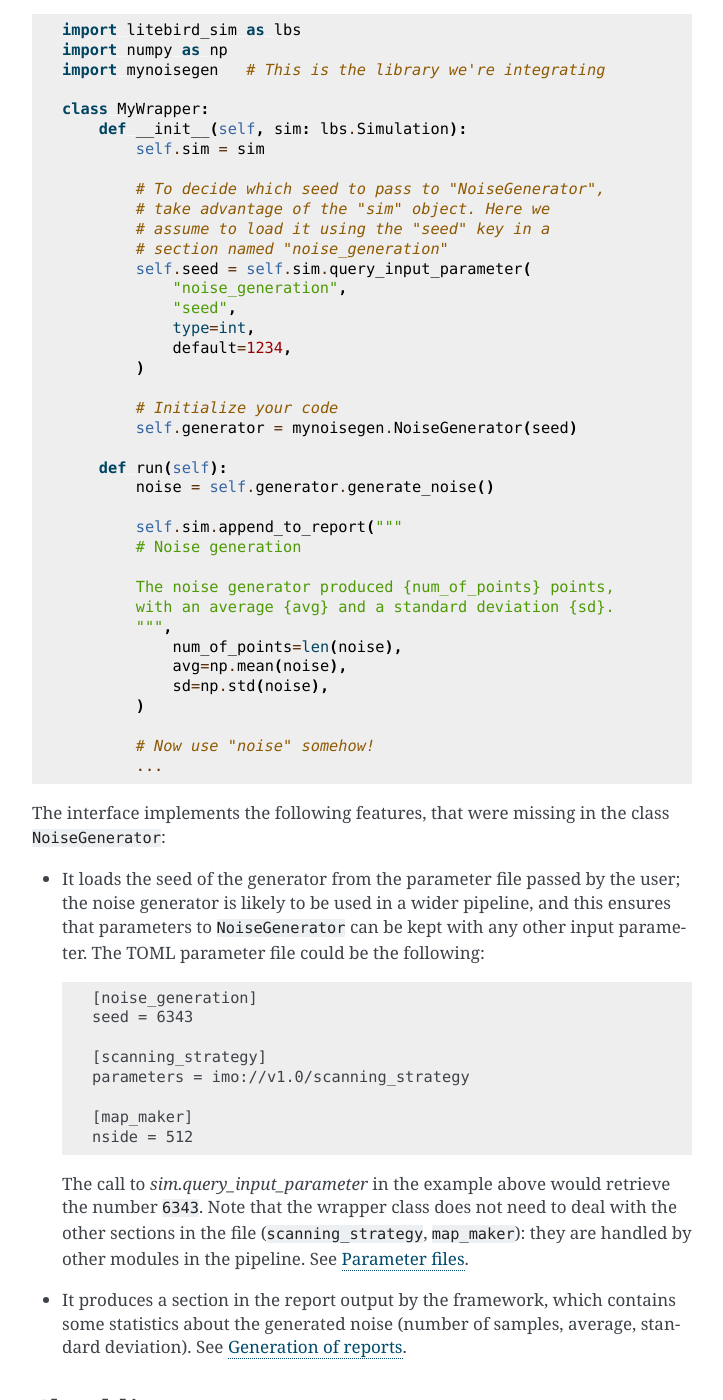
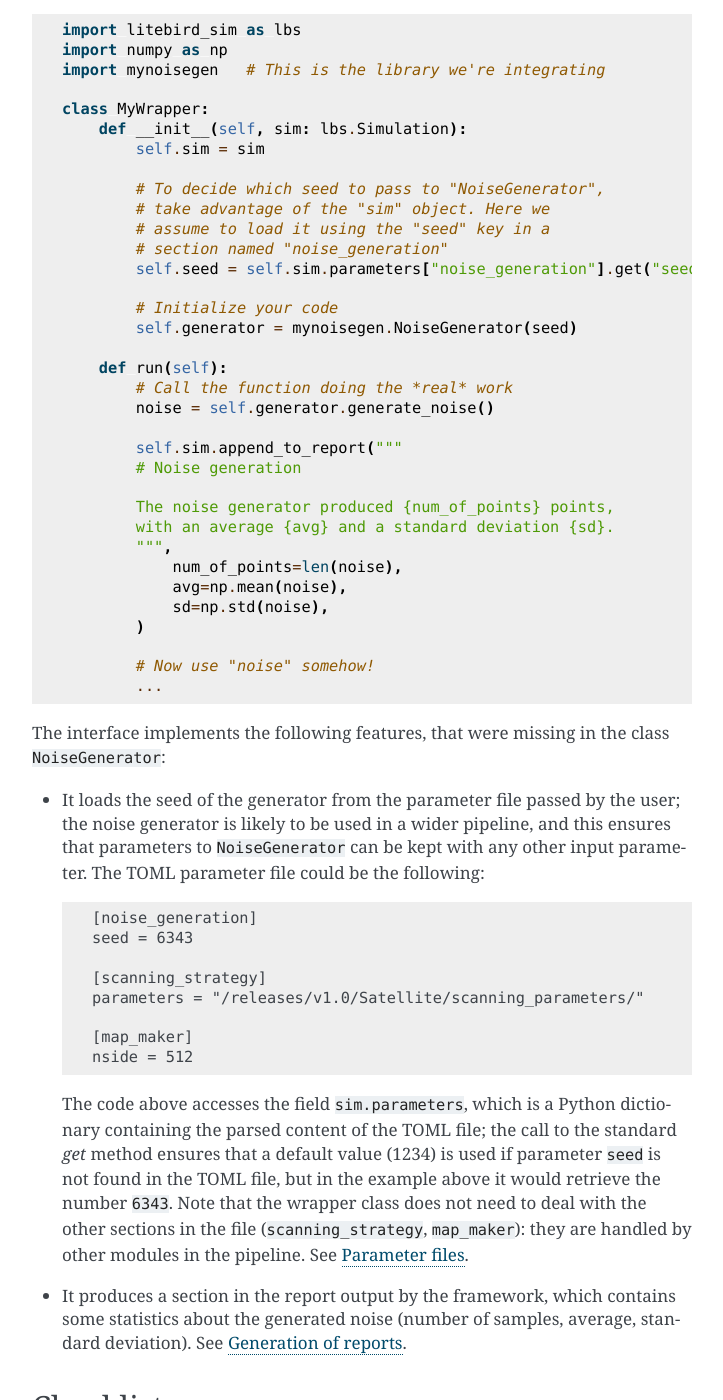
Before and after one commit to litebird/litebird_sim, a Sphinx documentation site: the page built from docs/source/integrating.rst, in a window 1280 px wide and 1400 px high, scrolled down 1471 px. Shown: the whole window, without its empty margins (388-1111 px from the left). Built offline with Sphinx 7.4.7, drawn with Linux system fonts in a browser that asks for light colours.

Commit message:
Fix the section about integrating existing codes
The updates makes the text more in line with the changes proposed in PR46 (https://github.com/litebird/litebird_sim/pull/46).

```diff
--- a/docs/source/integrating.rst
+++ b/docs/source/integrating.rst
@@ -80,17 +80,13 @@ interface of this kind::
           # take advantage of the "sim" object. Here we
           # assume to load it using the "seed" key in a
           # section named "noise_generation"
-          self.seed = self.sim.query_input_parameter(
-              "noise_generation",
-              "seed",
-              type=int,
-              default=1234,
-          )
+          self.seed = self.sim.parameters["noise_generation"].get("seed, 1234)
 
           # Initialize your code
           self.generator = mynoisegen.NoiseGenerator(seed)
 
       def run(self):
+          # Call the function doing the *real* work
           noise = self.generator.generate_noise()
 
           self.sim.append_to_report("""
@@ -122,14 +118,17 @@ in the class ``NoiseGenerator``:
     seed = 6343
 
     [scanning_strategy]
-    parameters = imo://v1.0/scanning_strategy
+    parameters = "/releases/v1.0/Satellite/scanning_parameters/"
 
     [map_maker]
     nside = 512
 
-  The call to `sim.query_input_parameter` in the example above would
-  retrieve the number ``6343``. Note that the wrapper class does not
-  need to deal with the other sections in the file
+  The code above accesses the field ``sim.parameters``, which is a Python
+  dictionary containing the parsed content of the TOML file; the call to
+  the standard `get` method ensures that a default value (1234) is used
+  if parameter ``seed`` is not found in the TOML file, but in the example
+  above it would retrieve the number ``6343``. Note that the wrapper
+  class does not need to deal with the other sections in the file
   (``scanning_strategy``, ``map_maker``): they are handled by other
   modules in the pipeline. See :ref:`parameter_files`.
 
```
